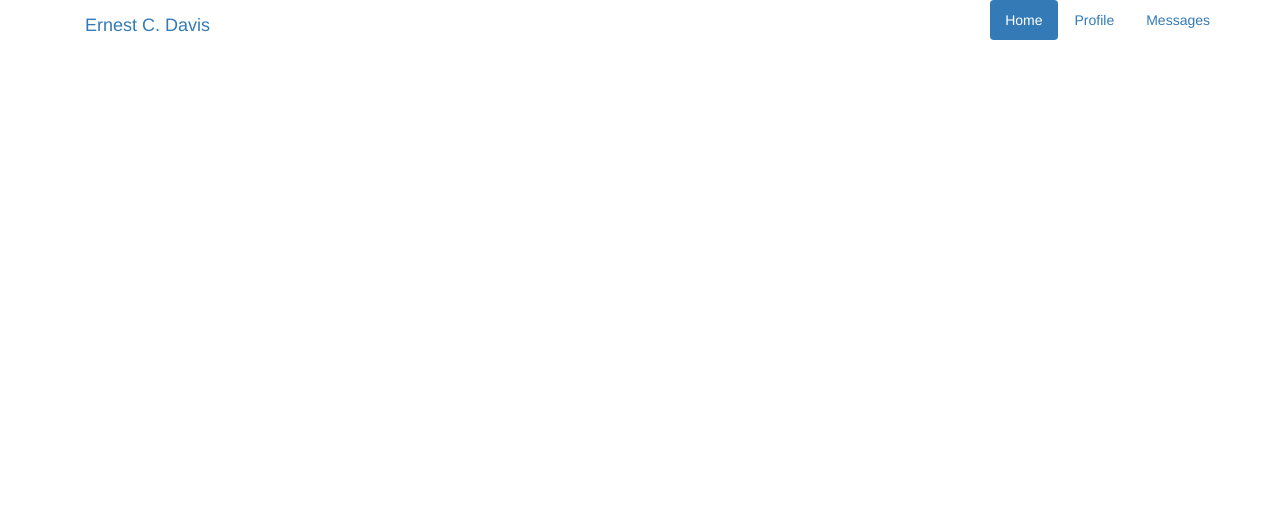
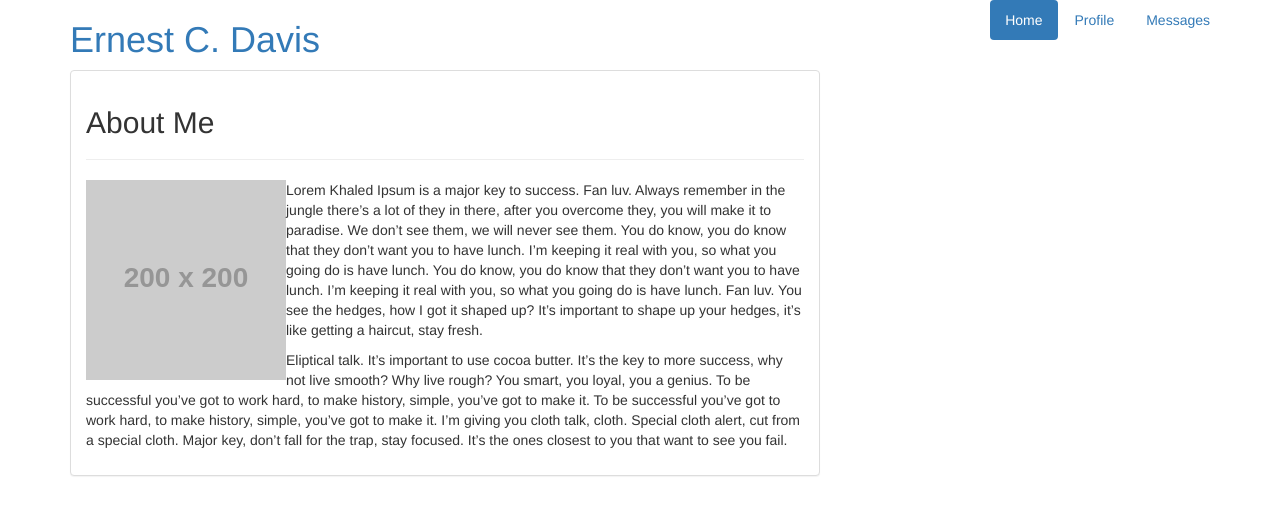
Before and after one commit to edavis1911/bootstrap-portfolio, a plain HTML site: page index.html in a window 1280 px wide. Drawn offline with nearby package versions, Linux system fonts and the light colour scheme; placeholder pictures from the web are drawn by us.

Commit message:
Added Main Content with floated Image Placeholder and wrapped text

```diff
--- a/index.html
+++ b/index.html
@@ -2,16 +2,16 @@
 <html lang="en">
 <head>
 	<meta charset="UTF-8">
-	<title>Document</title>
+	<title>Ernest C. Davis Portfolio</title>
 	<!-- Latest compiled and minified CSS -->
 	<link rel="stylesheet" href="https://maxcdn.bootstrapcdn.com/bootstrap/3.3.7/css/bootstrap.min.css" integrity="sha384-BVYiiSIFeK1dGmJRAkycuHAHRg32OmUcww7on3RYdg4Va+PmSTsz/K68vbdEjh4u" crossorigin="anonymous">
 </head>
 <body>
-<nav>
+<!-- Navigation bar -->
 <nav>
 	<div class="container">
 		<div class="navbar-header">
-      <a class="navbar-brand" href="#">Ernest C. Davis</a>
+		    <a href="#"> <h1>Ernest C. Davis</h1></a>
 	   	</div>
 
 		<ul class="nav nav-pills navbar-right">
@@ -20,8 +20,40 @@
 		  	<li role="presentation"><a href="#">Messages</a></li>
 	  	</ul>
   	</div>
+</nav>
+<!-- Main Content -->
+<div class="container">
+	<div class="row">
+		<div class="col-md-8">
+			<div class="panel panel-default">
+  			<div class="panel-body"><h2> About Me</h2>
+  			<hr>
+  			<img src="http://placehold.it/200x200" class="pull-left">
+  			<p>
+  				Lorem Khaled Ipsum is a major key to success. Fan luv. Always remember in the jungle there’s a lot of they in there, after you overcome they, you will make it to paradise. We don’t see them, we will never see them. You do know, you do know that they don’t want you to have lunch. I’m keeping it real with you, so what you going do is have lunch. You do know, you do know that they don’t want you to have lunch. I’m keeping it real with you, so what you going do is have lunch. Fan luv. You see the hedges, how I got it shaped up? It’s important to shape up your hedges, it’s like getting a haircut, stay fresh.
+   			</p>
+			<p>
+				Eliptical talk. It’s important to use cocoa butter. It’s the key to more success, why not live smooth? Why live rough? You smart, you loyal, you a genius. To be successful you’ve got to work hard, to make history, simple, you’ve got to make it. To be successful you’ve got to work hard, to make history, simple, you’ve got to make it. I’m giving you cloth talk, cloth. Special cloth alert, cut from a special cloth. Major key, don’t fall for the trap, stay focused. It’s the ones closest to you that want to see you fail.
+			</p>
+		</div>
+	</div>
 
-</nav>
+
+
+
+
+
+
+
+		</div>
+
+
+
+
+	</div>
+
+
+</div>
 
 </body>
 </html>
```
Lines whose indentation alone changed are shown as unchanged.
